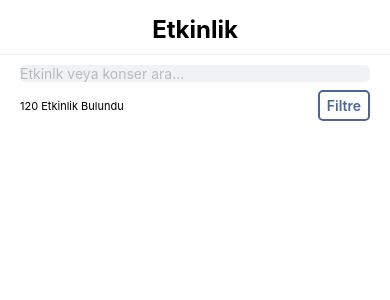
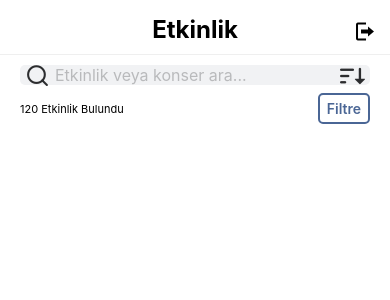
Before and after one commit to cangeldev/Projects, a React Native app in the folder FinalProje/: screen / in a window 390 px wide. Shown: the top 300 px of the page. Built offline with nearby package versions, Linux system fonts and the light colour scheme.

Commit message:
react-native-vector-icons library added.

```diff
--- a/FinalProje/package.json
+++ b/FinalProje/package.json
@@ -11,7 +11,8 @@
   },
   "dependencies": {
     "react": "18.2.0",
-    "react-native": "0.72.4"
+    "react-native": "0.72.4",
+    "react-native-vector-icons": "^10.0.0"
   },
   "devDependencies": {
     "@babel/core": "^7.20.0",
@@ -21,6 +22,7 @@
     "@react-native/metro-config": "^0.72.11",
     "@tsconfig/react-native": "^3.0.0",
     "@types/react": "^18.0.24",
+    "@types/react-native-vector-icons": "^6.4.14",
     "@types/react-test-renderer": "^18.0.0",
     "babel-jest": "^29.2.1",
     "eslint": "^8.19.0",
--- a/FinalProje/src/components/customHeader/customHeader.tsx
+++ b/FinalProje/src/components/customHeader/customHeader.tsx
@@ -2,6 +2,9 @@ import { View, Text, TextInput, TouchableOpacity } from 'react-native'
 import React from 'react'
 import style from './style'
 import colors from '../../assets/colors/colors'
+import IconF from 'react-native-vector-icons/dist/Feather';
+import IconO from 'react-native-vector-icons/dist/Octicons';
+import IconE from 'react-native-vector-icons/dist/Entypo';
 
 export const CustomHeader = () => {
     return (
@@ -9,12 +12,17 @@ export const CustomHeader = () => {
             <Text style={style.headerTitle}>
                 Etkinlik
             </Text>
+            <IconE name="log-out" style={style.logoutIcon} />
             <View style={style.divider} />
-            <TextInput
-                placeholder='Etkinlk veya konser ara...'
-                style={style.txtInput}
-                placeholderTextColor={colors.placeholderTextColor}
-            />
+            <View style={{ justifyContent: "center" }}>
+                <TextInput
+                    placeholder='Etkinlik veya konser ara...'
+                    style={style.txtInput}
+                    placeholderTextColor={colors.placeholderTextColor}
+                />
+                <IconF name="search" style={style.searchIcon} />
+                <IconO name="sort-desc" style={style.sortIcon} />
+            </View>
             <View style={style.filterView}>
                 <Text style={{ color: "black", fontSize: 11 }}>
                     120 Etkinlik Bulundu
--- a/FinalProje/src/components/customHeader/style.ts
+++ b/FinalProje/src/components/customHeader/style.ts
@@ -2,8 +2,6 @@ import { StyleSheet } from "react-native";
 import colors from "../../assets/colors/colors";
 export default StyleSheet.create({
     container: {
-        backgroundColor: colors.white,
-        height: 250,
         paddingVertical: 15
     },
     headerTitle: {
@@ -13,14 +11,16 @@ export default StyleSheet.create({
         color: colors.black
     },
     divider: {
-        borderBottomColor:"#EFEFEF",
+        borderBottomColor: "#EFEFEF",
         borderBottomWidth: 1.5,
         marginVertical: 10
     },
     txtInput: {
         backgroundColor: "#f1f2f4",
         marginHorizontal: 20,
-        borderRadius: 5
+        borderRadius: 5,
+        paddingHorizontal: 35,
+        fontSize: 16
     },
     buttonText: {
         borderWidth: 2,
@@ -37,5 +37,24 @@ export default StyleSheet.create({
         marginTop: 8,
         paddingHorizontal: 20,
         alignItems: "center"
+    },
+    searchIcon: {
+        fontSize: 25,
+        position: "absolute",
+        left: 25,
+        color: "#2c2d2f"
+    },
+    sortIcon: {
+        fontSize: 25,
+        position: "absolute",
+        right: 25,
+        color: "#2c2d2f"
+    },
+    logoutIcon:{
+        fontSize: 20,
+        position: "absolute",
+        right: 15,
+        color: colors.black,
+        top:20
     }
 })
```
Also changed, not shown: 3 other files (tests, documents, lock files or other folders).
